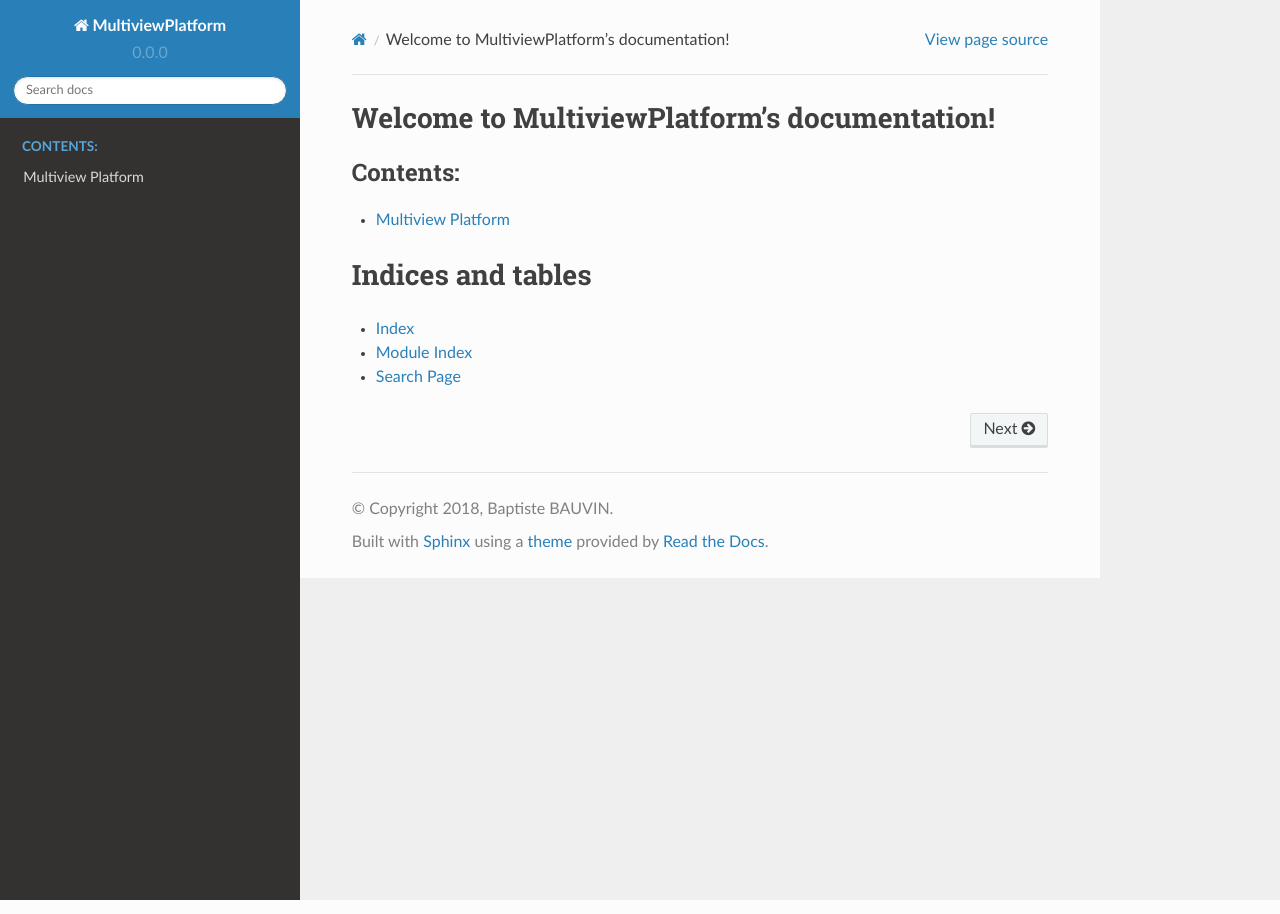
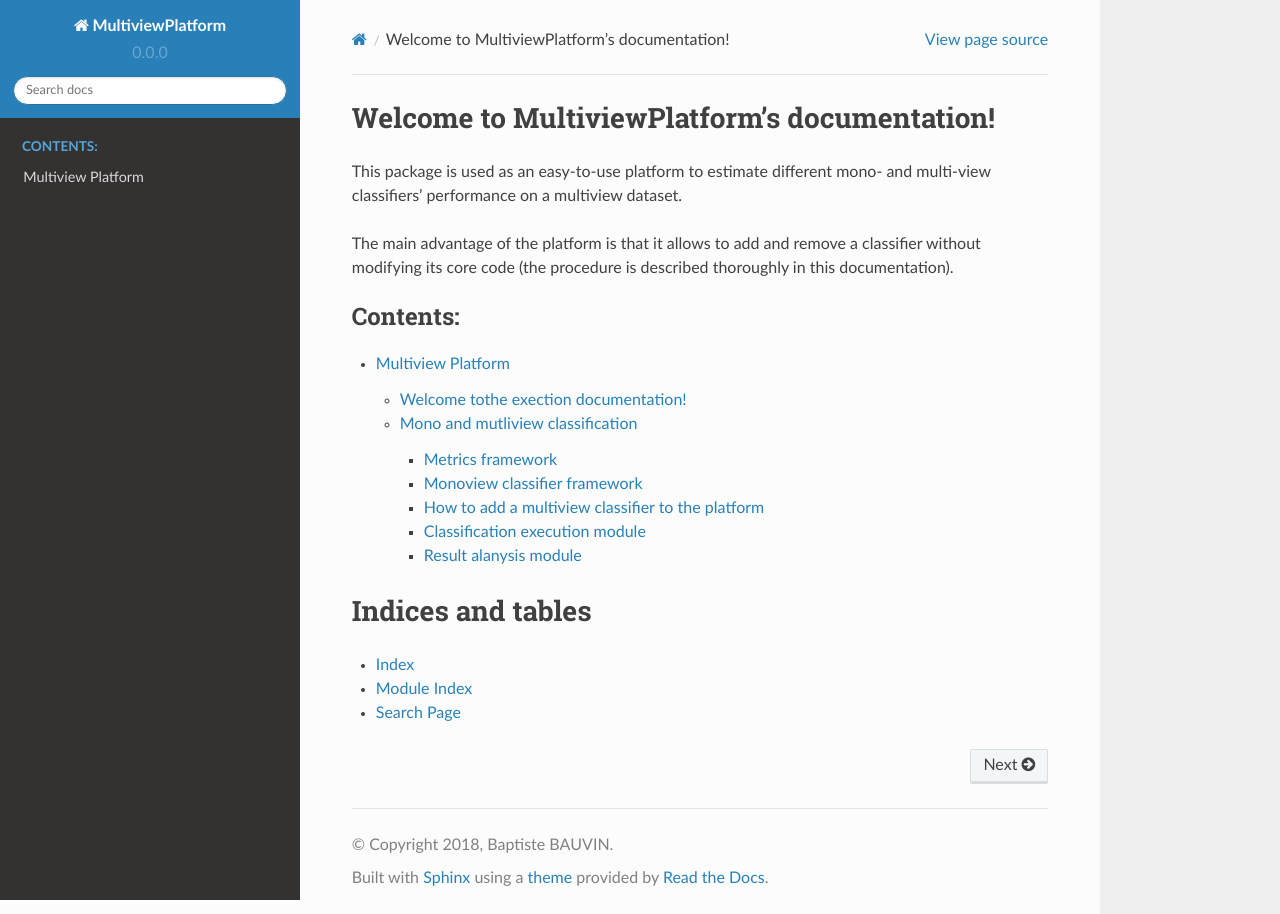
Before and after one commit to multi-learn/summit, a Sphinx documentation site: the page built from docs/source/index.rst, in a window 1280 px wide. Built offline with Sphinx 7.4.7 and the Read the Docs theme 2.0.0, drawn with Linux system fonts in a browser that asks for light colours.

Commit message:
Added some docs and refactored some

```diff
--- a/docs/source/index.rst
+++ b/docs/source/index.rst
@@ -6,8 +6,12 @@
 Welcome to MultiviewPlatform's documentation!
 =============================================
 
+This package is used as an easy-to-use platform to estimate different mono- and multi-view classifiers' performance on a multiview dataset.
+
+The main advantage of the platform is that it allows to add and remove a classifier without modifying its core code (the procedure is described thoroughly in this documentation).
+
 .. toctree::
-   :maxdepth: 1
+   :maxdepth: 3
    :caption: Contents:
 
    api
--- a/docs/source/monomultidoc.rst
+++ b/docs/source/monomultidoc.rst
@@ -6,6 +6,7 @@ Mono and mutliview classification
    :caption: Contents:
 
    monomulti/metrics
+   monomulti/monoview_classifier
+   monomulti/multiview_classifier
    monomulti/exec_classif
    monomulti/result_analysis
-   monomulti/multiview_classifier
```
Also changed, not shown: docs/source/monomulti/monoview_classifier.ipynb (added).
